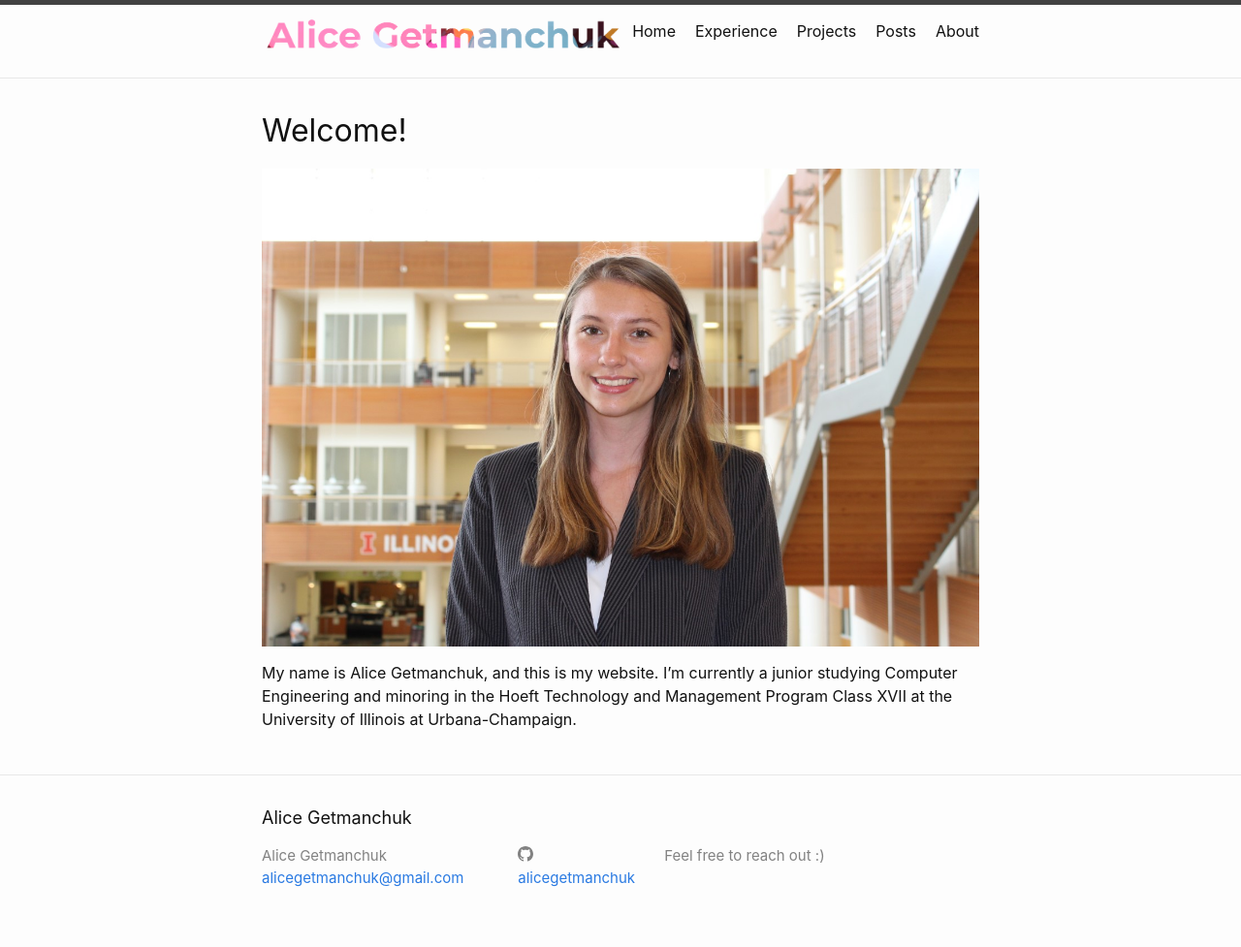
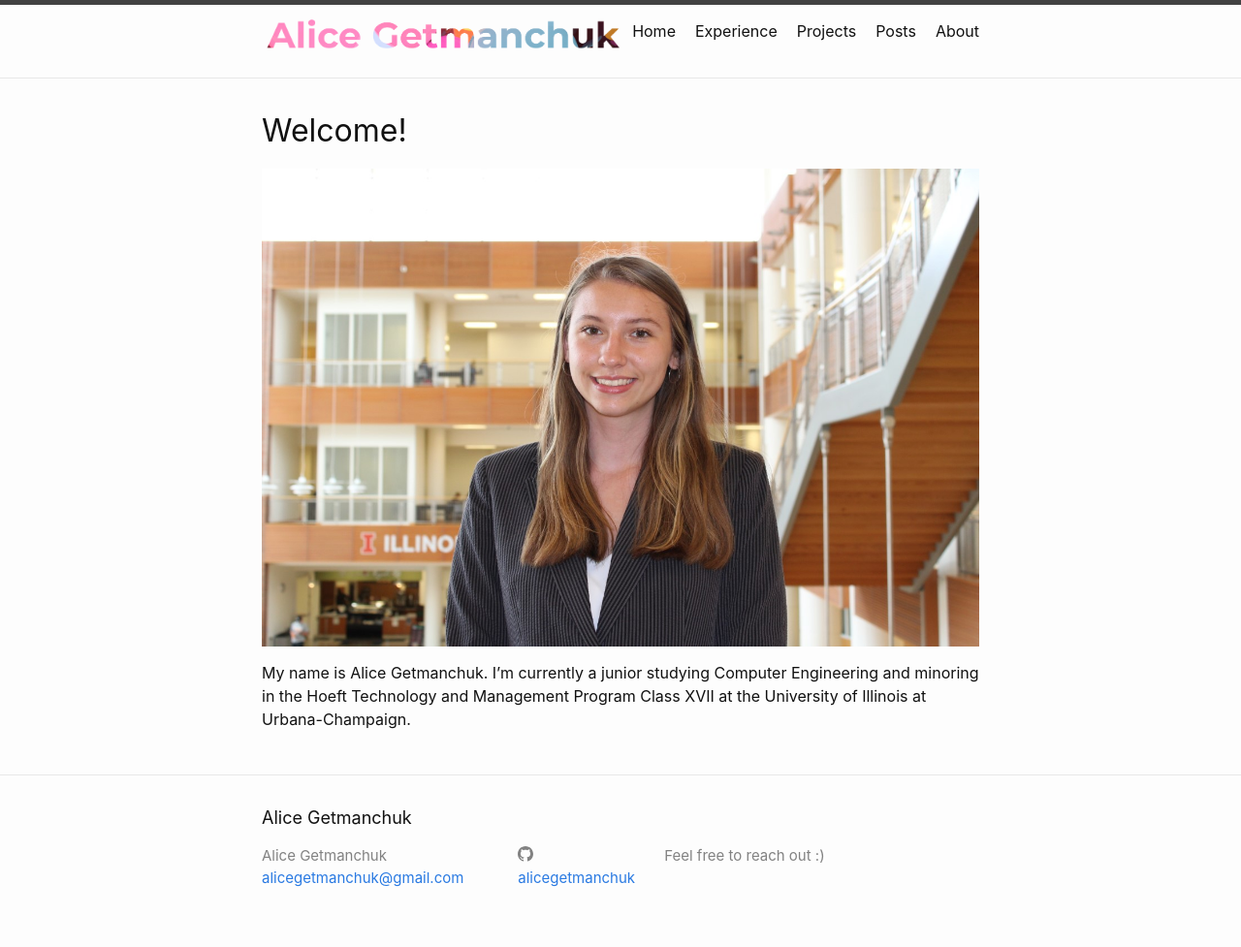
Before and after one commit to alicegetmanchuk/alicegetmanchuk.github.io, a Jekyll site: the page built from index.md, in a window 1280 px wide. Shown: the whole page at 97% size. Built offline with Jekyll 4.4.1, drawn with Linux system fonts in a browser that asks for light colours.

Commit message:
fixing little errors

```diff
--- a/_layouts/home.html
+++ b/_layouts/home.html
@@ -4,7 +4,7 @@ layout: default
 
 <div class="home">
   {%- if page.title -%}
-    <h1 class="page-heading">{{ "Welcome!"" }}</h1>
+    <h1 class="page-heading">{{ "Welcome!" }}</h1>
   {%- endif -%}
 
   {{ content }}
--- a/index.md
+++ b/index.md
@@ -9,4 +9,4 @@ position: 1
 
 ![Headshot](https://github.com/alicegetmanchuk/alicegetmanchuk.github.io/raw/main/_media/new_headshot.jpg){:class="img-responsive"}
 
-My name is Alice Getmanchuk, and this is my website. I'm currently a junior studying Computer Engineering and minoring in the Hoeft Technology and Management Program Class XVII at the University of Illinois at Urbana-Champaign.
+My name is Alice Getmanchuk. I'm currently a junior studying Computer Engineering and minoring in the Hoeft Technology and Management Program Class XVII at the University of Illinois at Urbana-Champaign.
```
Also changed, not shown: about.md (+1 -0 lines).
